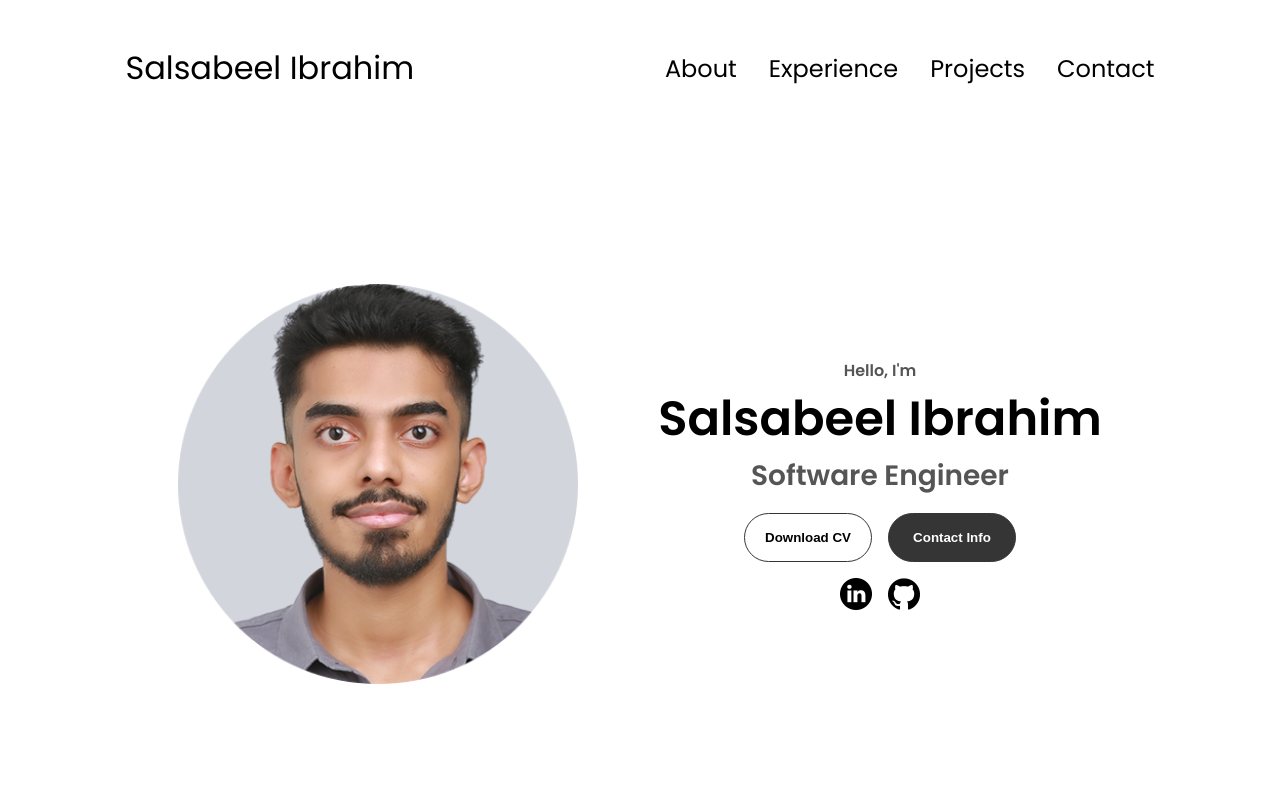
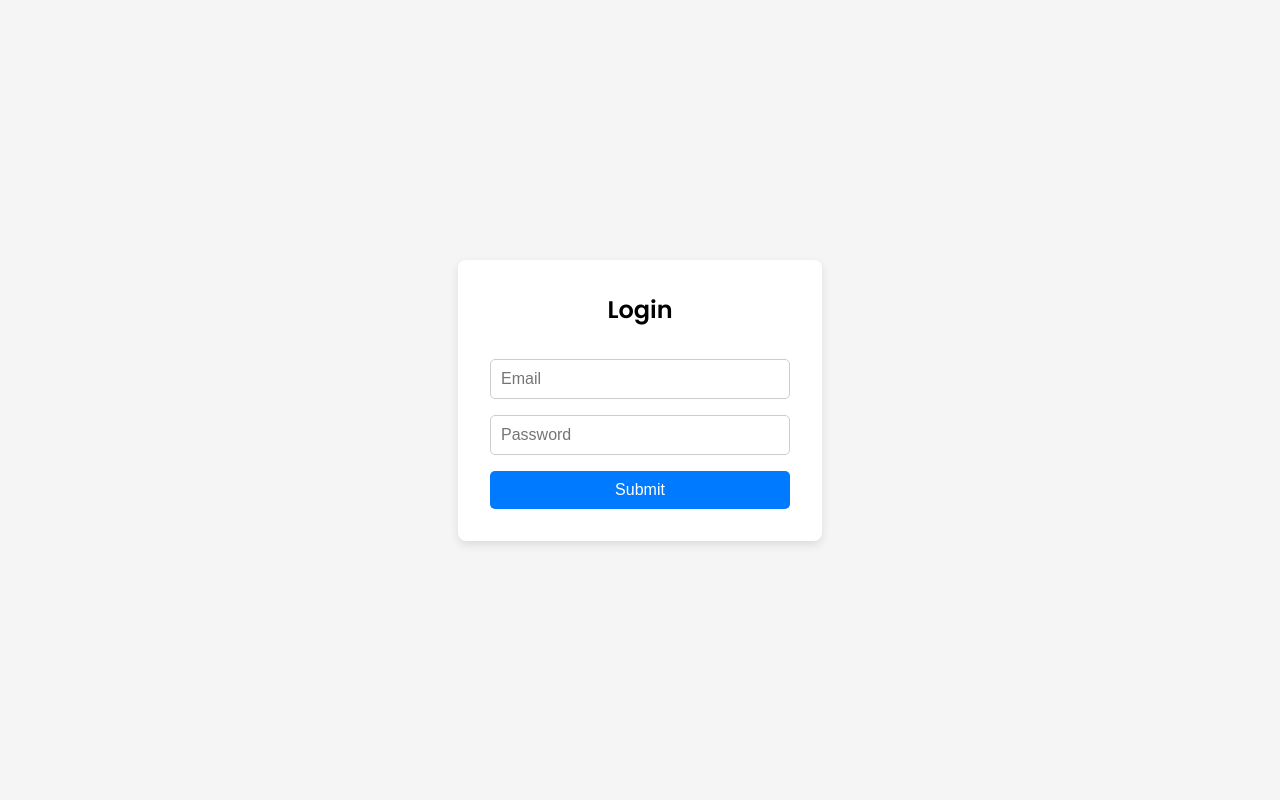
Before and after one commit to salsabeel10/react-portfolio, a React (Vite) app in the folder react-portfolio/: page /admin in a window 1280 px wide. Shown: the top 800 px of the page. Built offline with nearby package versions, Linux system fonts and the light colour scheme.

Commit message:
login form done

```diff
--- a/react-portfolio/package.json
+++ b/react-portfolio/package.json
@@ -12,7 +12,8 @@
   "dependencies": {
     "appwrite": "^17.0.0",
     "react": "^19.0.0",
-    "react-dom": "^19.0.0"
+    "react-dom": "^19.0.0",
+    "react-router": "^7.2.0"
   },
   "devDependencies": {
     "@eslint/js": "^9.19.0",
--- a/react-portfolio/src/App.jsx
+++ b/react-portfolio/src/App.jsx
@@ -1,23 +1,16 @@
 import React from 'react'
-import NavBar from './components/NavBar'
-import Profile from './components/Profile'
-import About from './components/About'
-import Experience from './components/Experience'
-import Projects from './components/Projects'
-import Contact from './components/Contact'
-import Footer from './components/Footer'
+import Home from './pages/Home'
+import { BrowserRouter as Router, Routes, Route } from 'react-router'
+import Admin from './pages/Admin'
 
 const App = () => {
   return (
-    <div>
-      <NavBar />
-      <Profile />
-      <About />
-      <Experience />
-      <Projects />
-      <Contact />
-      <Footer />
-    </div>
+    <Router>
+      <Routes>
+        <Route path="/" element={<Home />} />
+        <Route path="/admin" element={<Admin />} />
+      </Routes>
+    </Router>
   )
 }
 
--- a/react-portfolio/src/appwriteClient.js
+++ b/react-portfolio/src/appwriteConfig.js
@@ -3,8 +3,8 @@ import { Client, Account, Databases, Storage } from 'appwrite'
 const client = new Client()
 
 client
-  .setEndpoint(process.env.NEXT_PUBLIC_APPWRITE_ENDPOINT) // Your Appwrite endpoint
-  .setProject(process.env.NEXT_PUBLIC_PROJECT_ID) // Your Appwrite project ID
+  .setEndpoint(import.meta.env.VITE_APPWRITE_ENDPOINT)
+  .setProject(import.meta.env.VITE_PROJECT_ID)
 
 const account = new Account(client)
 const databases = new Databases(client)
--- /dev/null
+++ b/react-portfolio/src/components/Login/Login.css
@@ -0,0 +1,46 @@
+/* Login.css */
+.login-container {
+  display: flex;
+  justify-content: center;
+  align-items: center;
+  height: 100vh;
+  background-color: #f5f5f5;
+}
+
+.login-form {
+  background: white;
+  padding: 2rem;
+  border-radius: 8px;
+  box-shadow: 0px 4px 10px rgba(0, 0, 0, 0.1);
+  display: flex;
+  flex-direction: column;
+  gap: 1rem;
+  width: 300px;
+}
+
+.login-form h2 {
+  text-align: center;
+  margin-bottom: 1rem;
+}
+
+.login-form input {
+  padding: 10px;
+  border: 1px solid #ccc;
+  border-radius: 5px;
+  font-size: 1rem;
+}
+
+.login-form button {
+  background: #007bff;
+  color: white;
+  border: none;
+  padding: 10px;
+  font-size: 1rem;
+  border-radius: 5px;
+  cursor: pointer;
+  transition: background 0.3s;
+}
+
+.login-form button:hover {
+  background: #0056b3;
+}
--- /dev/null
+++ b/react-portfolio/src/components/Login/Login.jsx
@@ -0,0 +1,50 @@
+import React, { useState } from 'react'
+import './Login.css'
+import { account } from '../../appwriteConfig'
+
+const Login = () => {
+  const [email, setEmail] = useState('')
+  const [password, setPassword] = useState('')
+
+  const handleSubmit = async (e) => {
+    e.preventDefault()
+    try {
+      await account.createEmailPasswordSession(email, password)
+      let user = await account.get()
+
+      if (user.emailVerification) {
+        console.log('User logged in:', user)
+      } else {
+        await account.deleteSession('current') // Logout user if email is not verified
+        console.log('error user not found')
+      }
+    } catch (error) {
+      setError(error.message)
+    }
+  }
+
+  return (
+    <div className="login-container">
+      <form className="login-form" onSubmit={handleSubmit}>
+        <h2>Login</h2>
+        <input
+          type="email"
+          placeholder="Email"
+          value={email}
+          onChange={(e) => setEmail(e.target.value)}
+          required
+        />
+        <input
+          type="password"
+          placeholder="Password"
+          value={password}
+          onChange={(e) => setPassword(e.target.value)}
+          required
+        />
+        <button type="submit">Submit</button>
+      </form>
+    </div>
+  )
+}
+
+export default Login
--- /dev/null
+++ b/react-portfolio/src/pages/Admin.jsx
@@ -0,0 +1,11 @@
+import React from 'react'
+import Login from '../components/Login/Login'
+
+
+const Admin = () => {
+  return (
+    <div><Login /></div>
+  )
+}
+
+export default Admin
--- /dev/null
+++ b/react-portfolio/src/pages/Home.jsx
@@ -0,0 +1,24 @@
+import React from 'react'
+import NavBar from '../components/NavBar'
+import Profile from '../components/Profile'
+import About from '../components/About'
+import Experience from '../components/Experience'
+import Projects from '../components/Projects'
+import Contact from '../components/Contact'
+import Footer from '../components/Footer'
+
+const Home = () => {
+  return (
+    <div>
+      <NavBar />
+      <Profile />
+      <About />
+      <Experience />
+      <Projects />
+      <Contact />
+      <Footer />
+    </div>
+  )
+}
+
+export default Home
```
Also changed, not shown: 2 other files (tests, documents, lock files or other folders).
